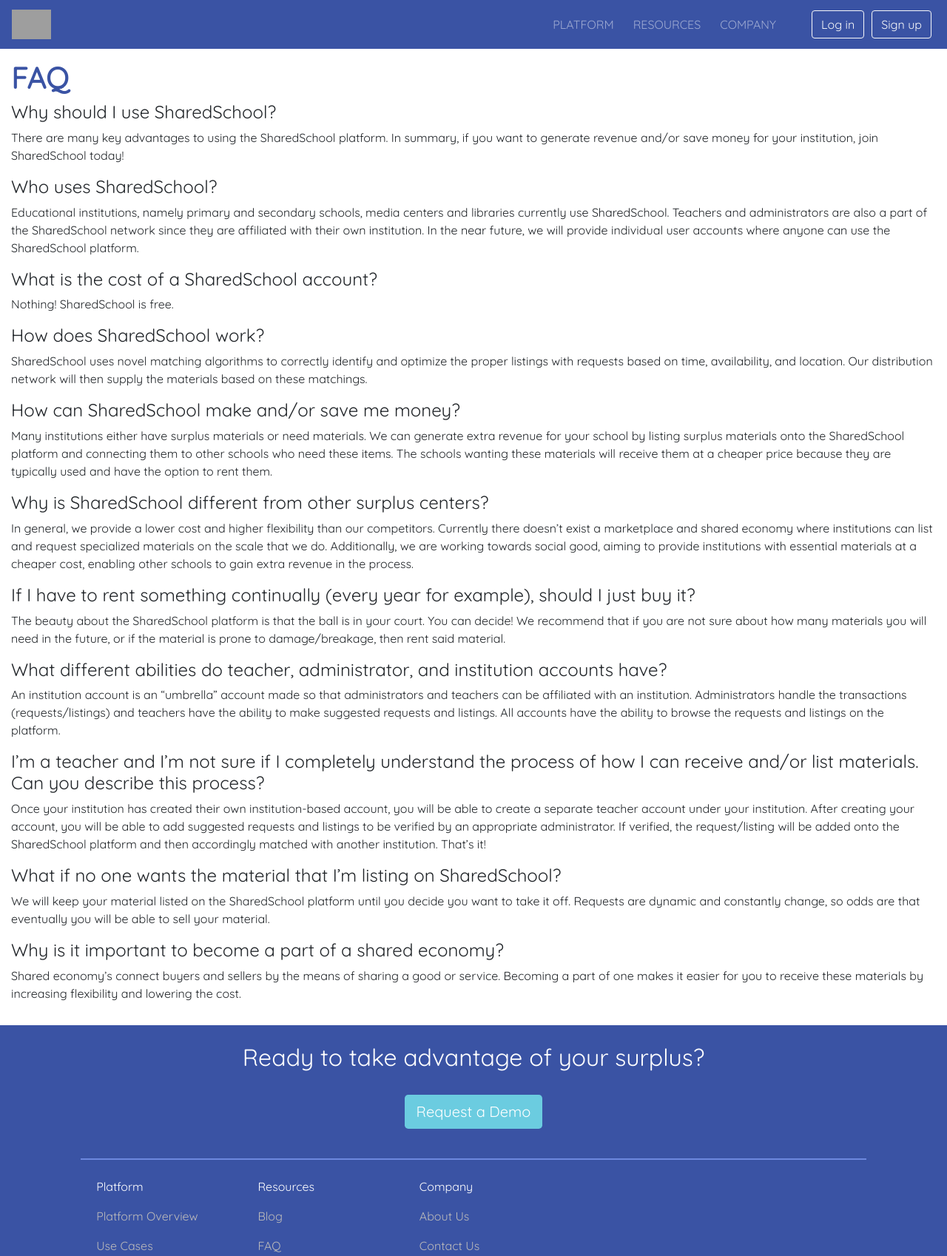
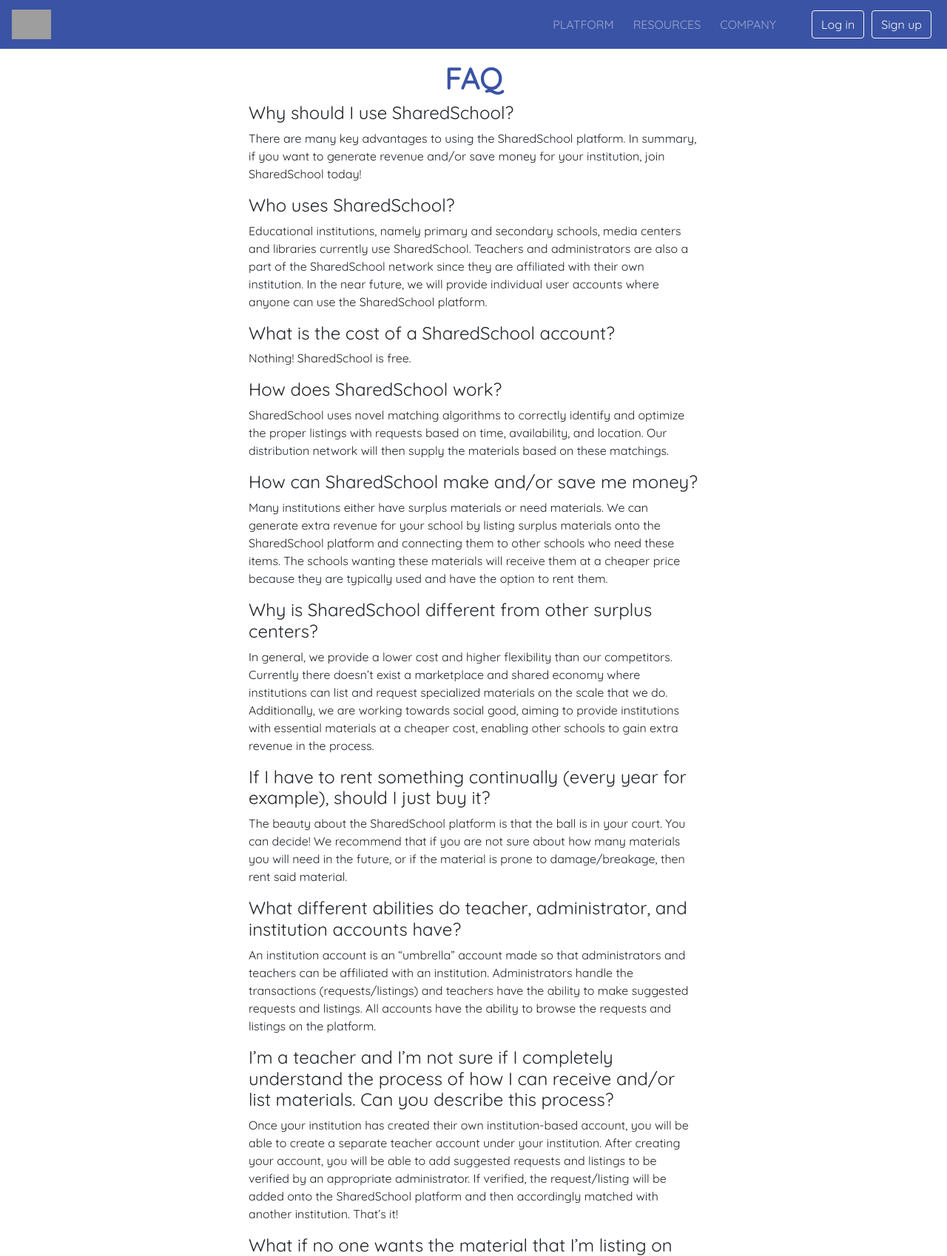
Before and after one commit to sharedschool/SharedSchool, a PHP site: page /pages/faq.php in a window 1280 px wide. Shown: the top 1698 px of the page at 74% size. Run offline with PHP 8.4, Linux system fonts and the light colour scheme; grey boxes are pictures that could not be loaded.

Commit message:
Updated sizing to make it easier to read

```diff
--- a/pages/faq.php
+++ b/pages/faq.php
@@ -11,8 +11,9 @@
 <?php include '../helper/navbar.php'; ?>
 
 <!-- FAQ questions -->
-<div id="page-content" style="padding: 15px;">
-	<h1 class="blue-header alignCenter">FAQ</h1>
+<div class="d-flex justify-content-center">
+<div id="page-content" class="col-12 col-md-10 col-lg-8 col-xl-6 p-3 justify-center">
+	<h1 class="blue-header text-center">FAQ</h1>
 	<h4> Why should I use SharedSchool? </h4>
 	<p> There are many key advantages to using the SharedSchool platform. In summary, if you want to generate revenue and/or save money for your institution, join SharedSchool today! </p>
 	<h4> Who uses SharedSchool? </h4>
@@ -36,6 +37,7 @@
 	<h4> Why is it important to become a part of a shared economy? </h4>
 	<p> Shared economy’s connect buyers and sellers by the means of sharing a good or service. Becoming a part of one makes it easier for you to receive these materials by increasing flexibility and lowering the cost. </p>
 </div>
+</div>
 
 <?php include '../helper/footer.php'; ?>
 
```
